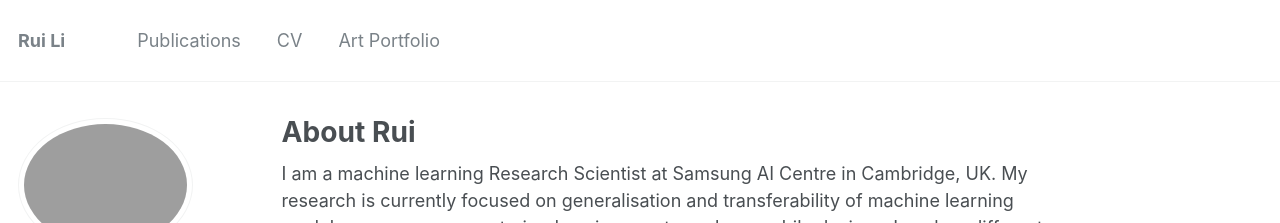
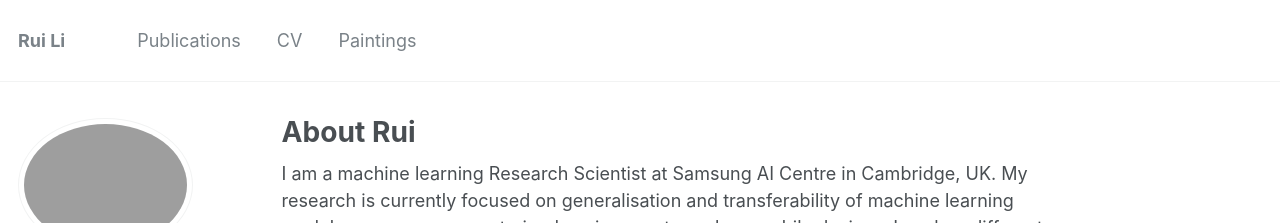
Before and after one commit to ruihuili/ruihuili.github.io, a Jekyll site: the page built from _pages/about.md, in a window 1280 px wide and 1038 px high. Shown: the top 223 px of the window. Built offline with Jekyll 4.4.1, drawn with Linux system fonts in a browser that asks for light colours.

Commit message:
Update navigation.yml

```diff
--- a/_data/navigation.yml
+++ b/_data/navigation.yml
@@ -6,7 +6,7 @@ main:
   - title: "CV"
     url: /cv/
 
-  - title: "Art Portfolio"
+  - title: "Paintings"
     url: /portfolio/
 
 
```
